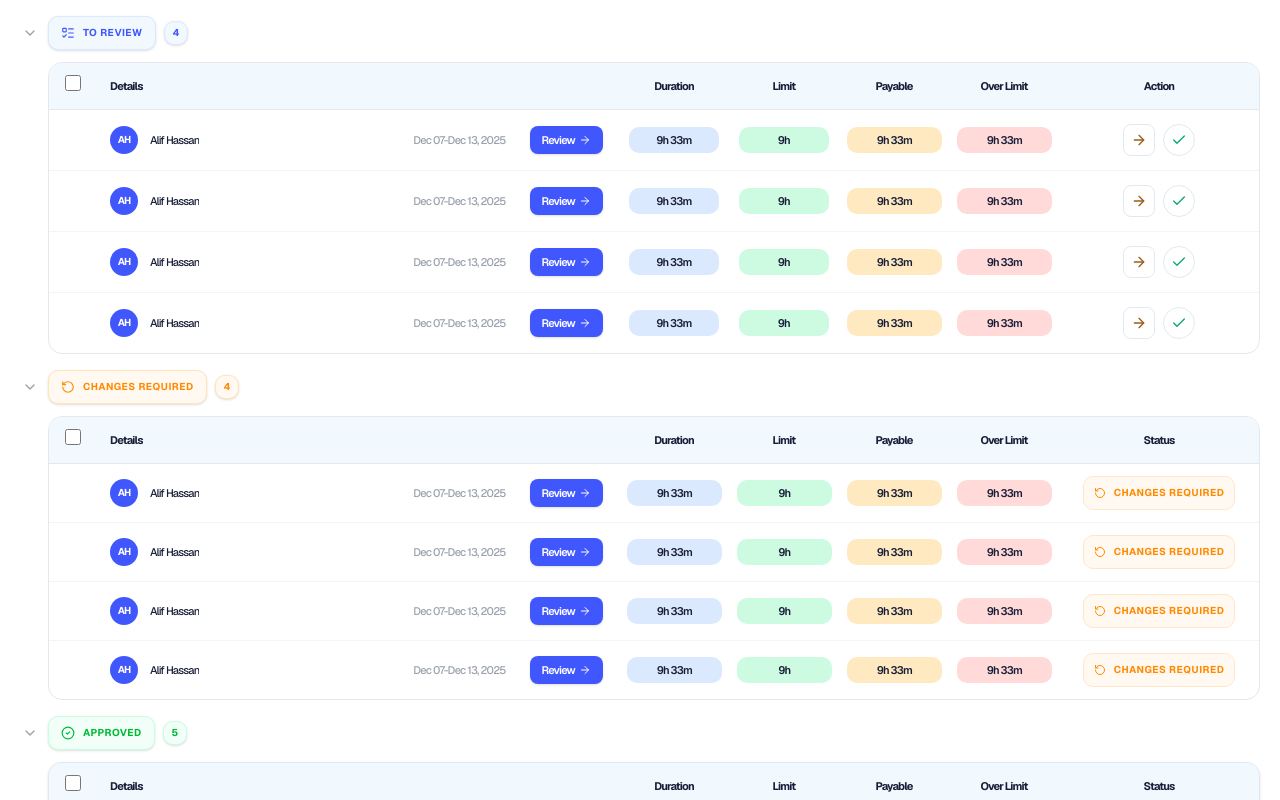
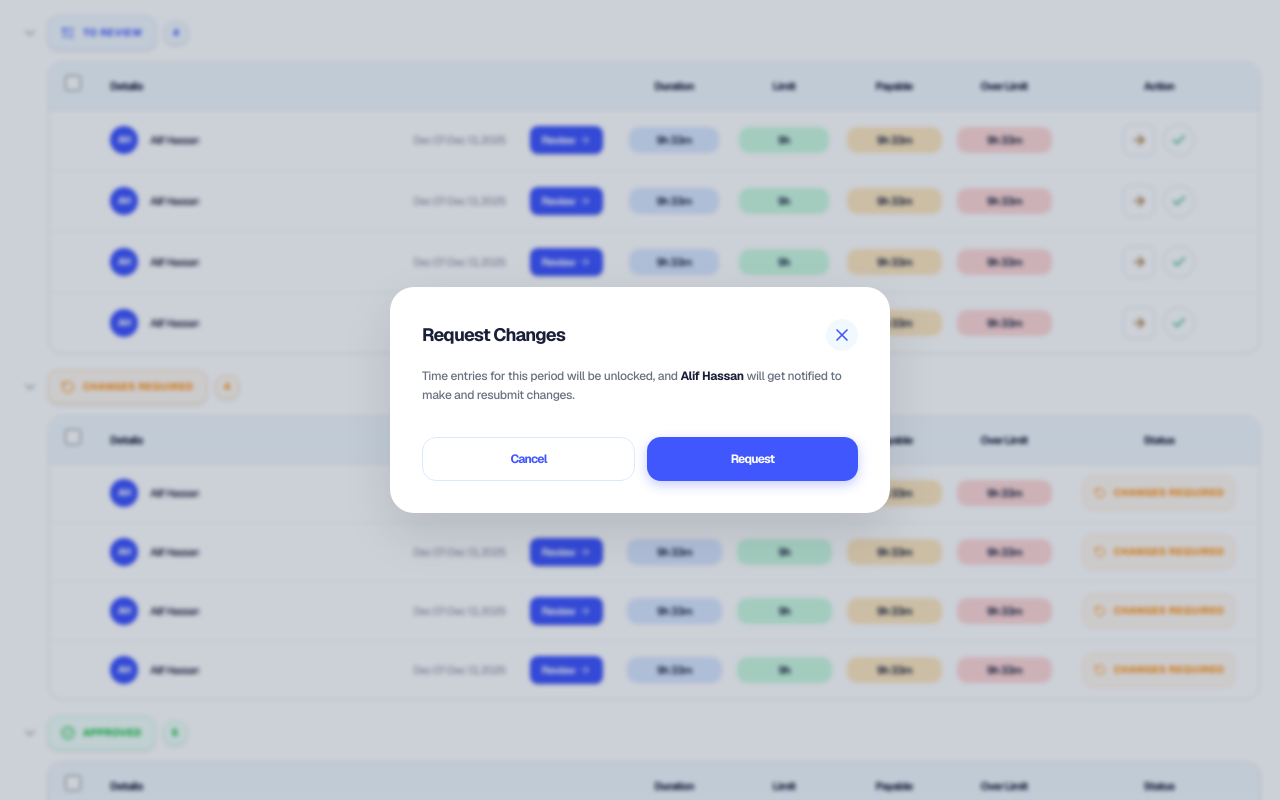
Before and after one commit to rahulxiao/kazenticModules, a Next.js app: page /review-request in a window 1280 px wide. Both pictures are taken after a click on the button 1139 px from the left and 140 px from the top of the page. Shown: the top 800 px of the page. Built offline with nearby package versions, Linux system fonts and the light colour scheme.

Commit message:
feat: Implement ListView, TableView, and ReviewRequest features with various modules and UI components.

```diff
--- a/components/ReviewRequest/ToReviewTable.tsx
+++ b/components/ReviewRequest/ToReviewTable.tsx
@@ -1,7 +1,7 @@
 "use client"
 
 import React, { useState } from 'react'
-import { ArrowRight, Check } from 'lucide-react'
+import { ArrowRight, Check, X } from 'lucide-react'
 import { Avatar, AvatarFallback } from '@/components/ui/avatar'
 import { ReviewRequestItem } from '@/data/tableData'
 import { Button } from '@/components/ui/button'
@@ -13,6 +13,7 @@ interface ToReviewTableProps {
 
 export default function ToReviewTable({ items, onReview }: ToReviewTableProps) {
     const [selectedIds, setSelectedIds] = useState<string[]>([]);
+    const [requestModalItem, setRequestModalItem] = useState<ReviewRequestItem | null>(null);
 
     const toggleAll = () => {
         if (selectedIds.length === items.length) {
@@ -29,6 +30,7 @@ export default function ToReviewTable({ items, onReview }: ToReviewTableProps) {
     };
 
     return (
+        <>
             <div className="overflow-hidden rounded-xl border border-gray-200 bg-white">
                 <table className="w-full text-left border-collapse table-fixed">
                     <thead>
@@ -105,7 +107,12 @@ export default function ToReviewTable({ items, onReview }: ToReviewTableProps) {
                                 </td>
                                 <td className="px-4 py-3 align-middle text-center">
                                     <div className="flex items-center justify-center gap-2">
-                                    <Button variant="outline" size="icon-sm" className="size-8 border-[#E2E8F0] shadow-none hover:bg-gray-50 text-[#9ba2ad]">
+                                        <Button
+                                            variant="outline"
+                                            size="icon-sm"
+                                            className="size-8 border-[#E2E8F0] shadow-none hover:bg-gray-50 text-[#9ba2ad]"
+                                            onClick={() => setRequestModalItem(item)}
+                                        >
                                             <ArrowRight className="size-4 text-[#9a5d1b]" />
                                         </Button>
                                         <Button variant="outline" size="icon-sm" className="size-8 border-[#E2E8F0] shadow-none hover:bg-gray-50 rounded-full">
@@ -118,5 +125,51 @@ export default function ToReviewTable({ items, onReview }: ToReviewTableProps) {
                     </tbody>
                 </table>
             </div>
+
+            {/* Request Changes Modal */}
+            {requestModalItem && (
+                <div className="fixed inset-0 z-[100] flex items-center justify-center p-4">
+                    <div
+                        className="absolute inset-0 bg-[#001737]/20 backdrop-blur-[2px]"
+                        onClick={() => setRequestModalItem(null)}
+                    />
+                    <div className="relative w-full max-w-[500px] bg-white rounded-[24px] shadow-[0_20px_50px_rgba(0,0,0,0.1)] overflow-hidden animate-in zoom-in-95 duration-200">
+                        {/* Modal Header */}
+                        <div className="flex items-center justify-between px-8 pt-8 pb-4">
+                            <h3 className="text-[18px] font-bold text-[#191f38]">Request Changes</h3>
+                            <button
+                                onClick={() => setRequestModalItem(null)}
+                                className="size-8 flex items-center justify-center rounded-full bg-[#F2F9FE] text-[#4157FE] hover:bg-[#e1f0ff] transition-colors"
+                            >
+                                <X className="size-5" />
+                            </button>
+                        </div>
+
+                        {/* Modal Content */}
+                        <div className="px-8 pb-8">
+                            <p className="text-[12px] leading-[1.6] text-gray-500 font-medium tracking-tight">
+                                Time entries for this period will be unlocked, and <span className="text-[#191f38] font-bold">{requestModalItem.userName}</span> will get notified to make and resubmit changes.
+                            </p>
+                        </div>
+
+                        {/* Modal Footer */}
+                        <div className="flex items-center justify-center gap-3 px-8 pb-8">
+                            <button
+                                onClick={() => setRequestModalItem(null)}
+                                className="flex-1 h-[44px] rounded-xl border border-[#DBE9FF] text-[#4157FE] text-[12px] font-bold hover:bg-[#F2F9FE] transition-colors"
+                            >
+                                Cancel
+                            </button>
+                            <button
+                                onClick={() => setRequestModalItem(null)}
+                                className="flex-1 h-[44px] rounded-xl bg-[#4157FE] text-white text-[12px] font-bold hover:bg-[#3b52e0] transition-all shadow-[0_4px_12px_rgba(65,87,254,0.3)]"
+                            >
+                                Request
+                            </button>
+                        </div>
+                    </div>
+                </div>
+            )}
+        </>
     )
 }
```
Lines whose indentation alone changed are shown as unchanged.
